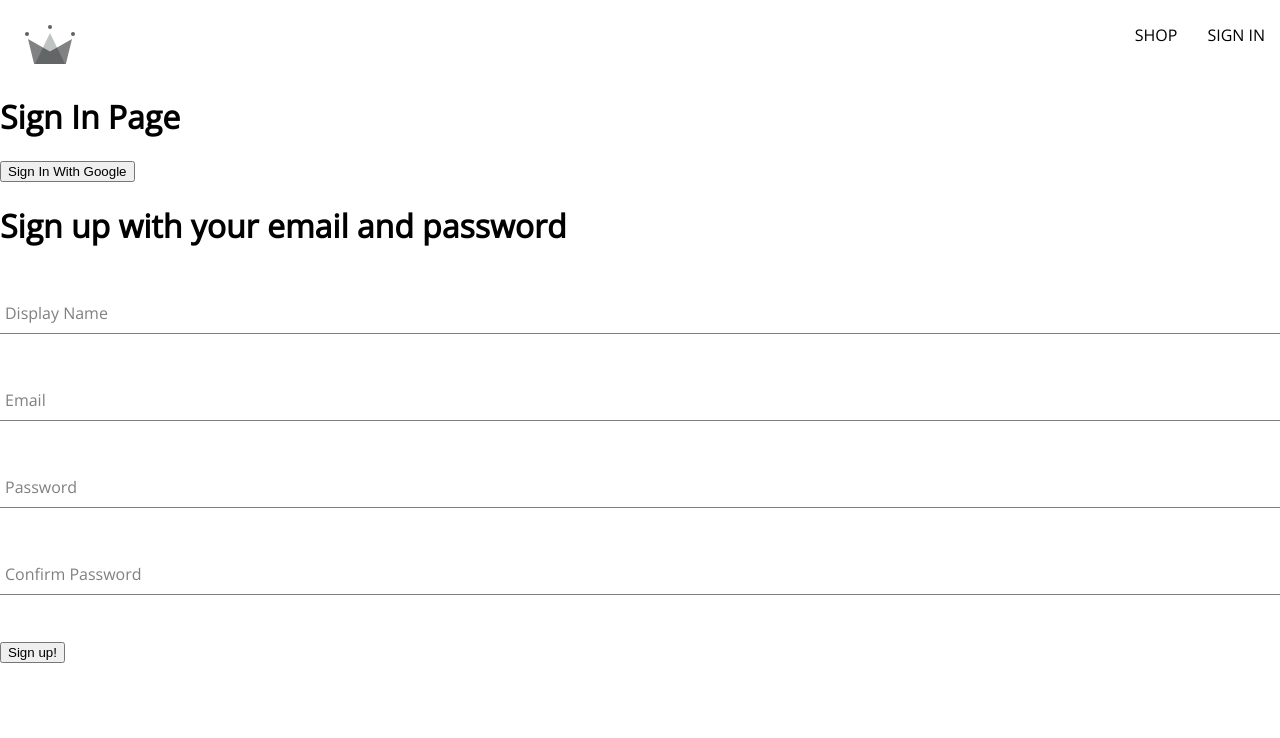
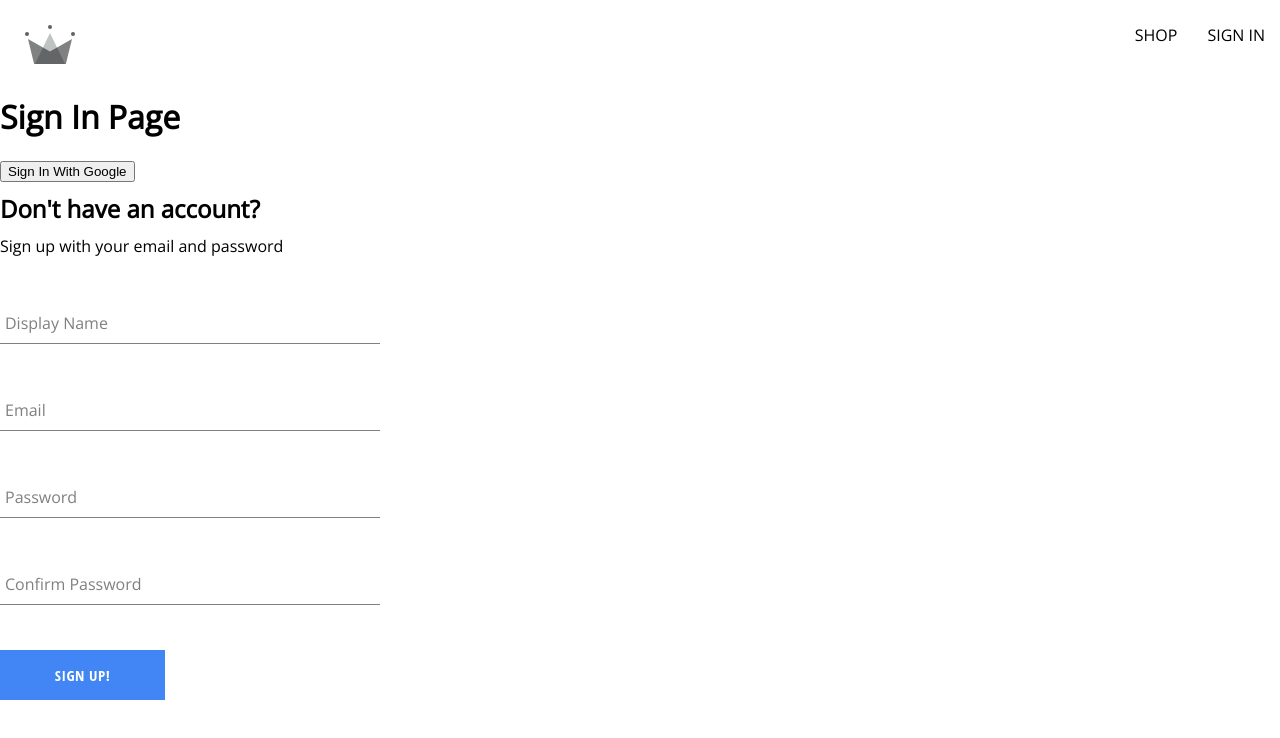
Before and after one commit to MonMaramba/crown2022-redux, a React (Create React App) app: page /sign-in in a window 1280 px wide. Shown: the top 738 px of the page. Built offline with nearby package versions, Linux system fonts and the light colour scheme.

Commit message:
added button component

```diff
--- /dev/null
+++ b/src/components/button/button.component.jsx
@@ -0,0 +1,19 @@
+import './button.styles.scss';
+
+const BUTTON_TYPE_CLASSES = {
+  google: 'google-sign-in',
+  inverted: 'inverted',
+};
+
+const Button = ({ children, buttonType, ...otherProps }) => {
+  return (
+    <button
+      className={`button-container ${BUTTON_TYPE_CLASSES[buttonType]}`}
+      {...otherProps}
+    >
+      {children}
+    </button>
+  );
+};
+
+export default Button;
--- /dev/null
+++ b/src/components/button/button.styles.scss
@@ -0,0 +1,46 @@
+.button-container {
+    min-width: 165px;
+    width: auto;
+    height: 50px;
+    letter-spacing: 0.5px;
+    line-height: 50px;
+    padding: 0 35px 0 35px;
+    font-size: 15px;
+    background-color: black;
+    color: white;
+    text-transform: uppercase;
+    font-family: 'Open Sans Condensed';
+    font-weight: bolder;
+    border: none;
+    cursor: pointer;
+    display: flex;
+    justify-content: center;
+
+    &:hover {
+        background-color: white;
+        color: black;
+        border: 1px solid black;
+    }
+
+    &.google-sign-in {
+        background-color: #4285f4;
+        color: white;
+
+        &:hover {
+            background-color: #357ae8;
+            border: none;
+        }
+    }
+
+    &.inverted {
+        background-color: white;
+        color: black;
+        border: 1px solid black;
+
+        &:hover {
+            background-color: black;
+            color: white;
+            border: none;
+        }
+    }
+}
--- a/src/components/sign-up-form/sign-up-form.component.jsx
+++ b/src/components/sign-up-form/sign-up-form.component.jsx
@@ -4,6 +4,8 @@ import {
   createUserDocumentFromAuth,
 } from '../../utils/firebase.utils';
 import FormInput from '../form-input/form-input.component';
+import Button from '../button/button.component';
+import './sign-up-form.styles.scss';
 
 const defaultFormFields = {
   displayName: '',
@@ -54,8 +56,9 @@ const SignUpForm = () => {
   };
 
   return (
-    <div>
-      <h1>Sign up with your email and password</h1>
+    <div className='sign-up-container'>
+      <h2>Don't have an account?</h2>
+      <span>Sign up with your email and password</span>
       <form onSubmit={handleSubmit}>
         <FormInput
           label='Display Name'
@@ -93,7 +96,9 @@ const SignUpForm = () => {
           value={confirmPassword}
         />
 
-        <button type='submit'>Sign up!</button>
+        <Button buttonType='google' type='submit'>
+          Sign up!
+        </Button>
       </form>
     </div>
   );
--- /dev/null
+++ b/src/components/sign-up-form/sign-up-form.styles.scss
@@ -0,0 +1,10 @@
+.sign-up-container {
+
+    display: flex;
+    flex-direction: column;
+    width: 380px;
+
+    h2 {
+        margin: 10px 0
+    }
+}
```
